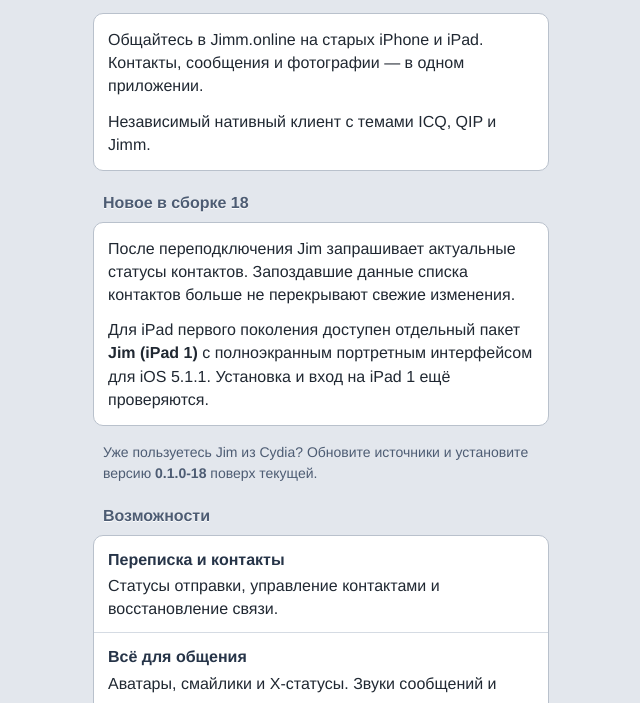
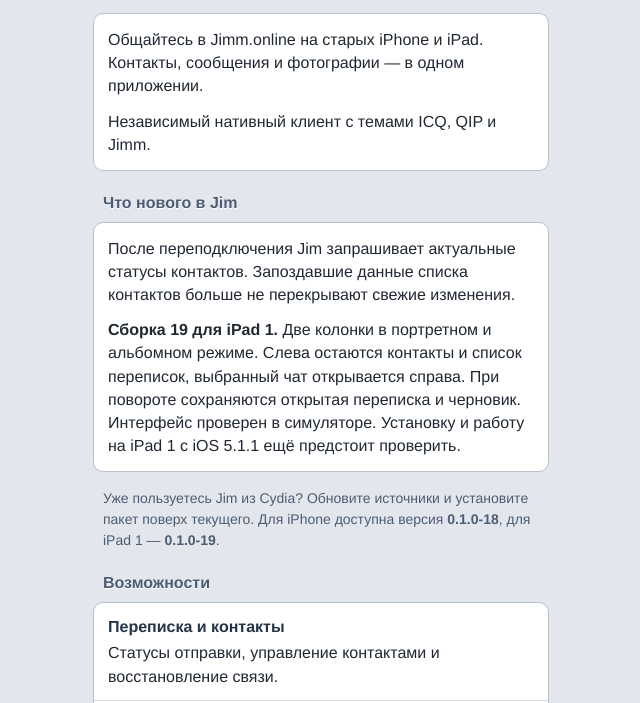
Before and after one commit to MiChiRose/cydia, a plain HTML site: page depictions/jim/index.html in a window 1280 px wide. Shown: the part 97-800 px from the top of the page, without its empty margins (319-959 px from the left). Drawn offline with Linux system fonts and the light colour scheme.

Commit message:
Publish Jim Classic build 19 for iPad 1 only

```diff
--- a/depictions/jim/index.html
+++ b/depictions/jim/index.html
@@ -41,12 +41,12 @@ code{font:14px/1.5 Menlo,monospace;word-wrap:break-word}
     <p>Независимый нативный клиент с темами ICQ, QIP и Jimm.</p>
   </div>
 
-  <h2>Новое в сборке 18</h2>
+  <h2>Что нового в Jim</h2>
   <div class="group copy">
     <p>После переподключения Jim запрашивает актуальные статусы контактов. Запоздавшие данные списка контактов больше не перекрывают свежие изменения.</p>
-    <p>Для iPad первого поколения доступен отдельный пакет <strong>Jim (iPad 1)</strong> с полноэкранным портретным интерфейсом для iOS 5.1.1. Установка и вход на iPad 1 ещё проверяются.</p>
+    <p><strong>Сборка 19 для iPad 1.</strong> Две колонки в портретном и альбомном режиме. Слева остаются контакты и список переписок, выбранный чат открывается справа. При повороте сохраняются открытая переписка и черновик. Интерфейс проверен в симуляторе. Установку и работу на iPad 1 с iOS 5.1.1 ещё предстоит проверить.</p>
   </div>
-  <p class="note">Уже пользуетесь Jim из Cydia? Обновите источники и установите версию <strong>0.1.0-18</strong> поверх текущей.</p>
+  <p class="note">Уже пользуетесь Jim из Cydia? Обновите источники и установите пакет поверх текущего. Для iPhone доступна версия <strong>0.1.0-18</strong>, для iPad 1 — <strong>0.1.0-19</strong>.</p>
 
   <h2>Возможности</h2>
   <ul class="group features">
```
Also changed, not shown: index.html (+3 -3 lines), 8 other files.
